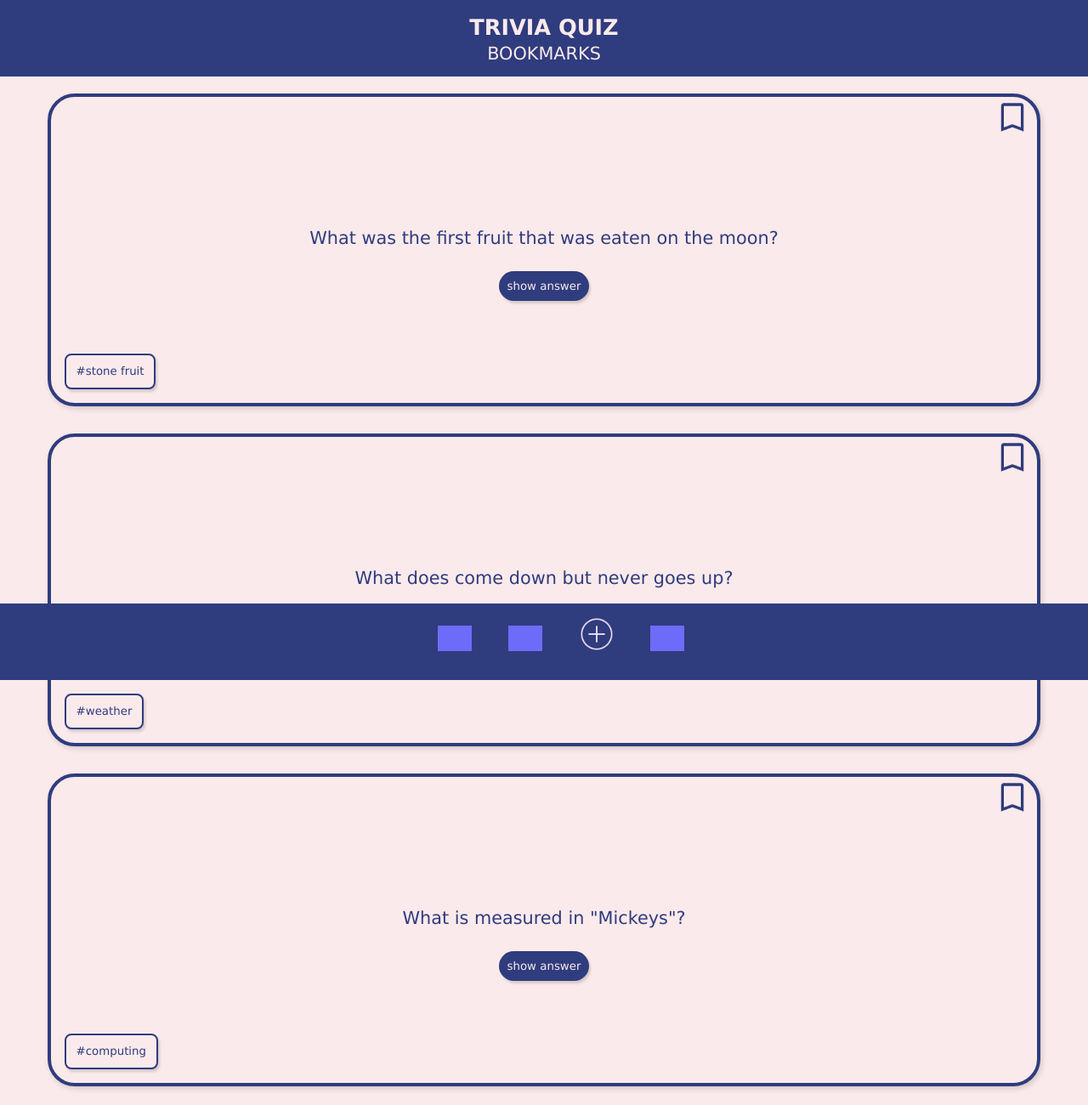
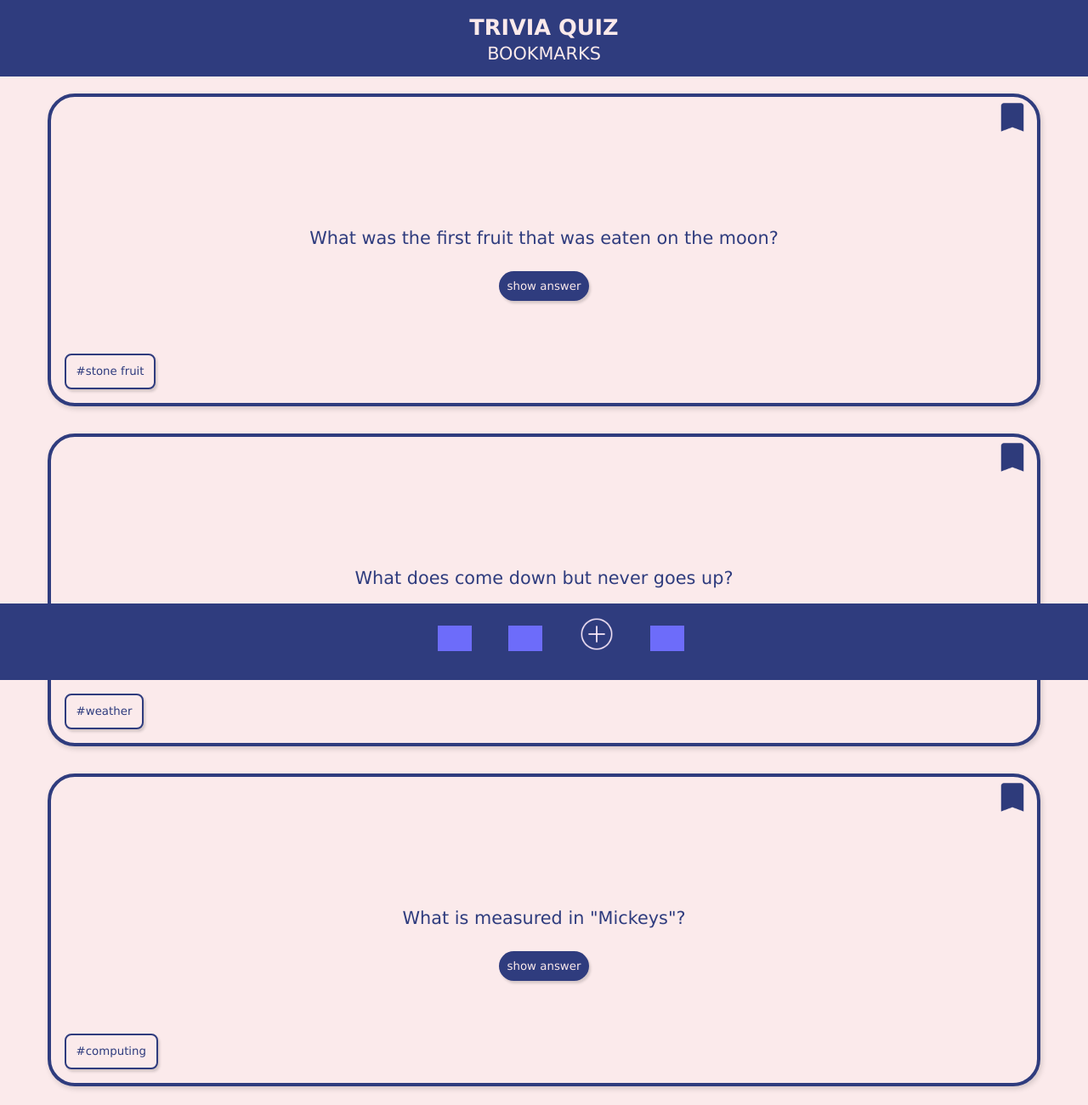
Before and after one commit to ritter-crt/quiz-app, a plain HTML site: page bookmarks.html in a window 1280 px wide. Shown: the whole page at 85% size. Drawn offline with Linux system fonts and the light colour scheme; grey boxes are pictures that could not be loaded.

Commit message:
fixed button style

```diff
--- a/bookmarks.html
+++ b/bookmarks.html
@@ -18,7 +18,7 @@
         <h2 card__question> What was the first fruit that was eaten on the moon? </h2>
         <button aria-label="show answer" class="cards__answer--show">show answer</button>
             <button class = "bookmark__icon">
-                <img src="./assets/bookmark_outline.png" class="card__icon--unactive" data-js="card__icon--unactive" width="40" alt="bookmark"/>
+                <img src="./assets/bookmark_filled.png" class="card__icon--unactive" data-js="card__icon--unactive" width="40" alt="bookmark"/>
             </button>
             <button aria-label="stone fruit"class="tag__icon">#stone fruit</button>
         </div>
@@ -27,7 +27,7 @@
             <h2 card__question>What does come down but never goes up?</h2>
             <button aria-label="show answer" class="cards__answer--show">show answer</button>
             <button class = "bookmark__icon">
-                <img src="./assets/bookmark_outline.png" class="card__icon--unactive" data-js="card__icon--unactive" width="40" alt="bookmark"/>
+                <img src="./assets/bookmark_filled.png" class="card__icon--unactive" data-js="card__icon--unactive" width="40" alt="bookmark"/>
             </button>
             <button aria-label="weather"class="tag__icon">#weather</button>
 
@@ -37,7 +37,7 @@
             <h2 card__question>What is measured in "Mickeys"?</h2>
             <button aria-label="show answer" class="cards__answer--show">show answer</button>
             <button class="bookmark__icon" data-js="answer-hidden">
-                <img src="./assets/bookmark_outline.png" class="card__icon--unactive" width="40" alt="bookmark"/>
+                <img src="./assets/bookmark_filled.png" class="card__icon--unactive" width="40" alt="bookmark"/>
             </button>
             <button aria-label="computing" class="tag__icon">#computing</button>
         </div>
--- a/css/globals.css
+++ b/css/globals.css
@@ -10,7 +10,7 @@
   }
 
   /* __________________VARIABLES__________________ */
-  :root {
+:root {
     --dark-color: #2f3c7e;
     --light-color: #fbeaeb;
     --filter-light: invert(100%) sepia(34%) saturate(2246%) hue-rotate(216deg)
@@ -68,6 +68,7 @@
   }
 
 /* __________________NAVBAR_FOOTER__________________ */
+
 nav {
     display: flex;
     justify-content: center;
```
Also changed, not shown: index.html (+4 -0 lines).
